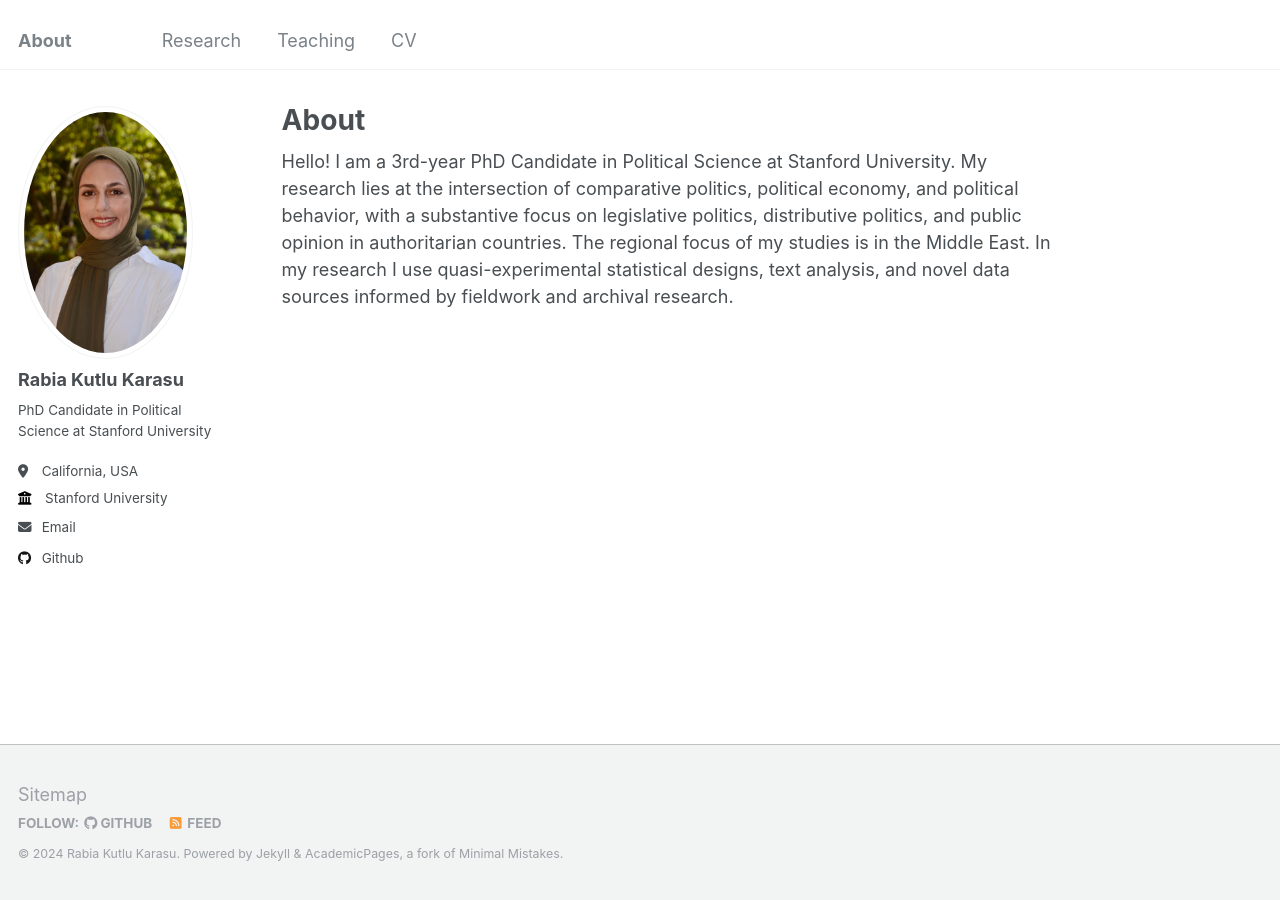
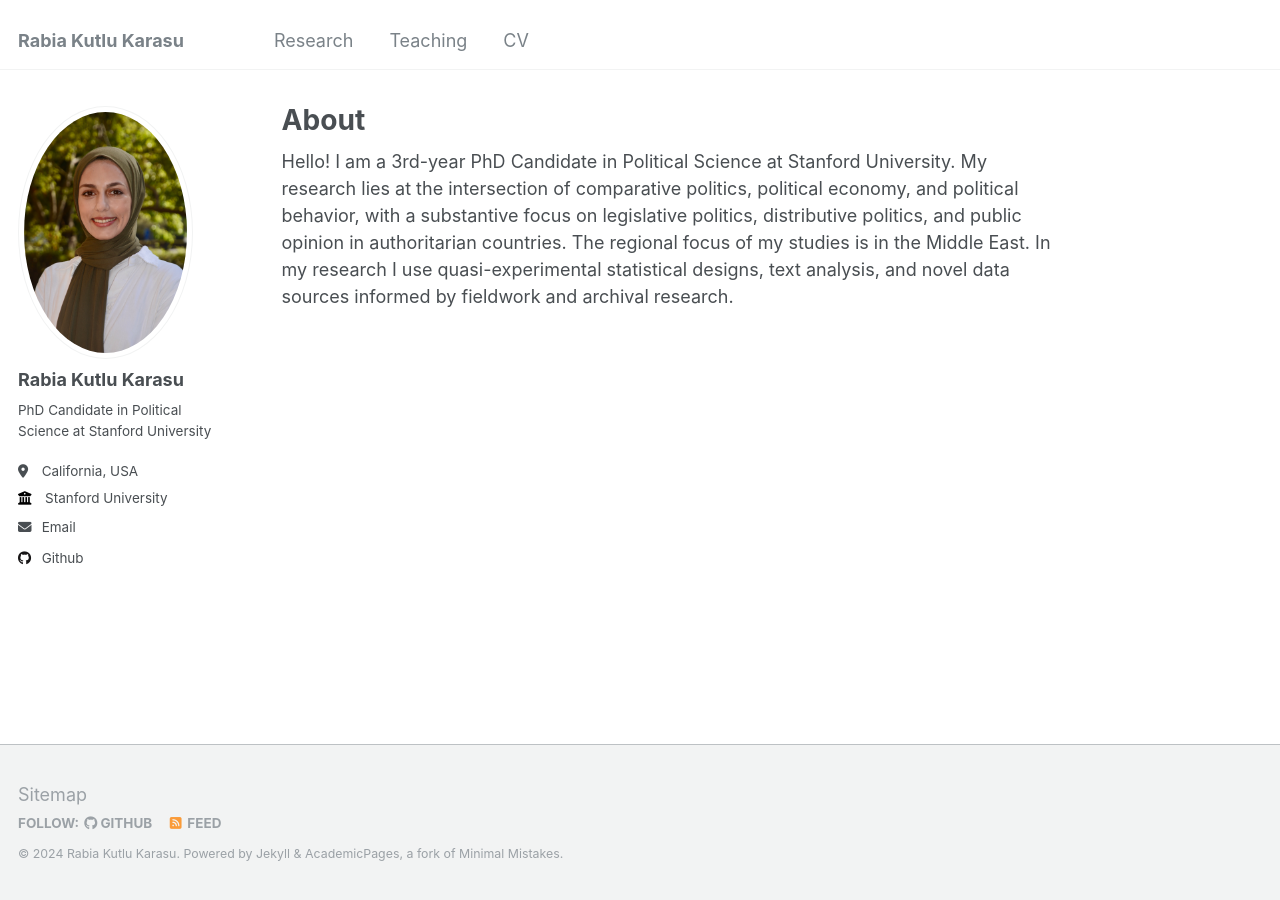
Before and after one commit to rabiakutlukarasu/rabiakutlukarasu.github.io, a Jekyll site: the page built from _pages/about.md, in a window 1280 px wide. Built offline with Jekyll 4.4.1, drawn with Linux system fonts in a browser that asks for light colours.

Commit message:
Update _config.yml

```diff
--- a/_config.yml
+++ b/_config.yml
@@ -8,7 +8,7 @@
 
 # Basic Site Settings
 locale                   : "en-US"
-title                    : "About"
+title                    : "Rabia Kutlu Karasu"
 title_separator          : "-"
 name                     : &name "Rabia Kutlu Karasu"
 description              : &description "I am a PhD Candidate in Political Science at Stanford University. My research lies at the intersection of comparative politics, political economy, and political behavior. I study ...."
@@ -43,7 +43,7 @@ author:
   bitbucket        : # Username - Update with your username on the site
   codepen          : # Username
   dribbble         : # Username
-  github           : "#rabiakutlukarasu"
+  github           : "rabiakutlukarasu"
   kaggle           : # Username
   stackoverflow    : # User number or user number and name (i.e., use "1" or "1/jeff-atwood")
 
```
